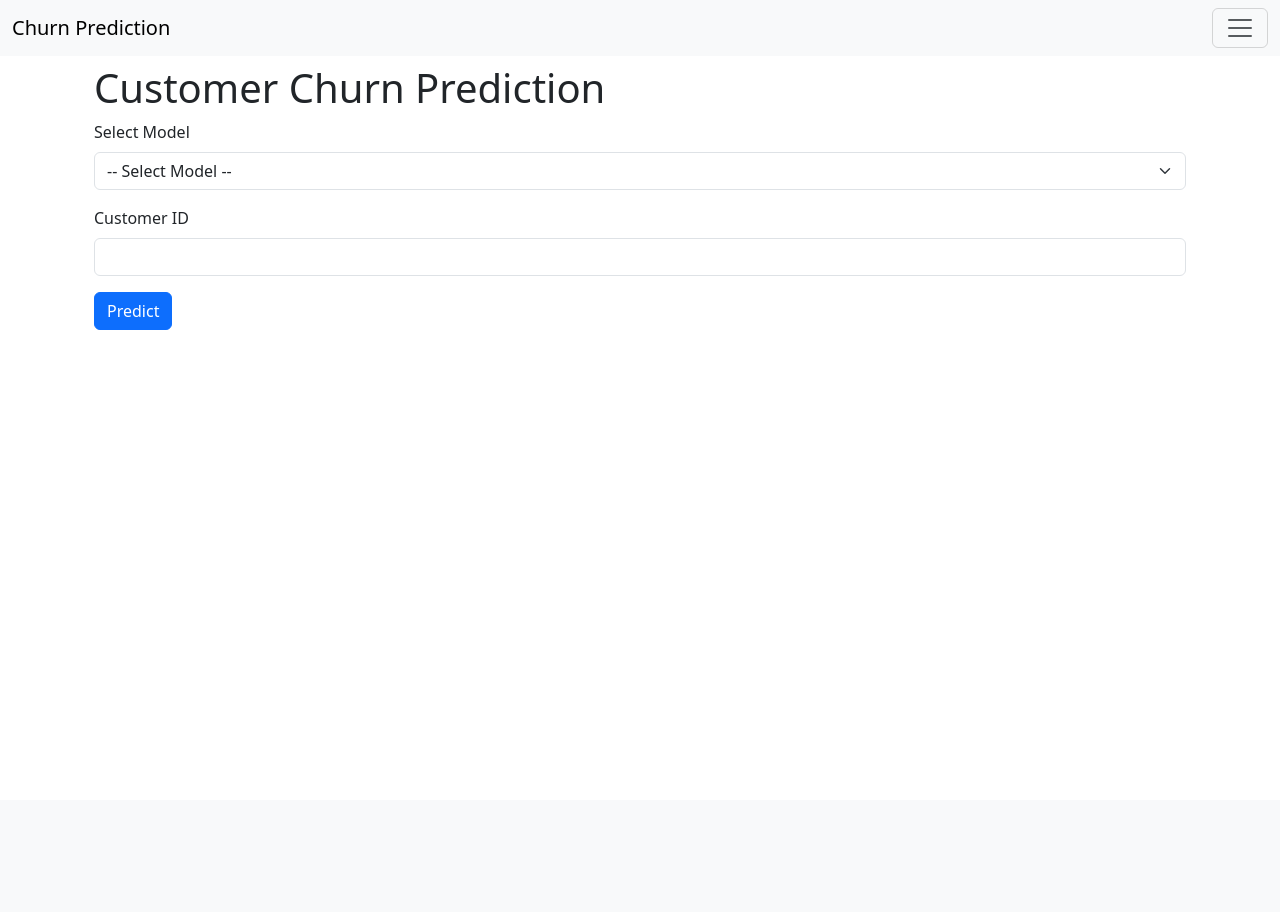
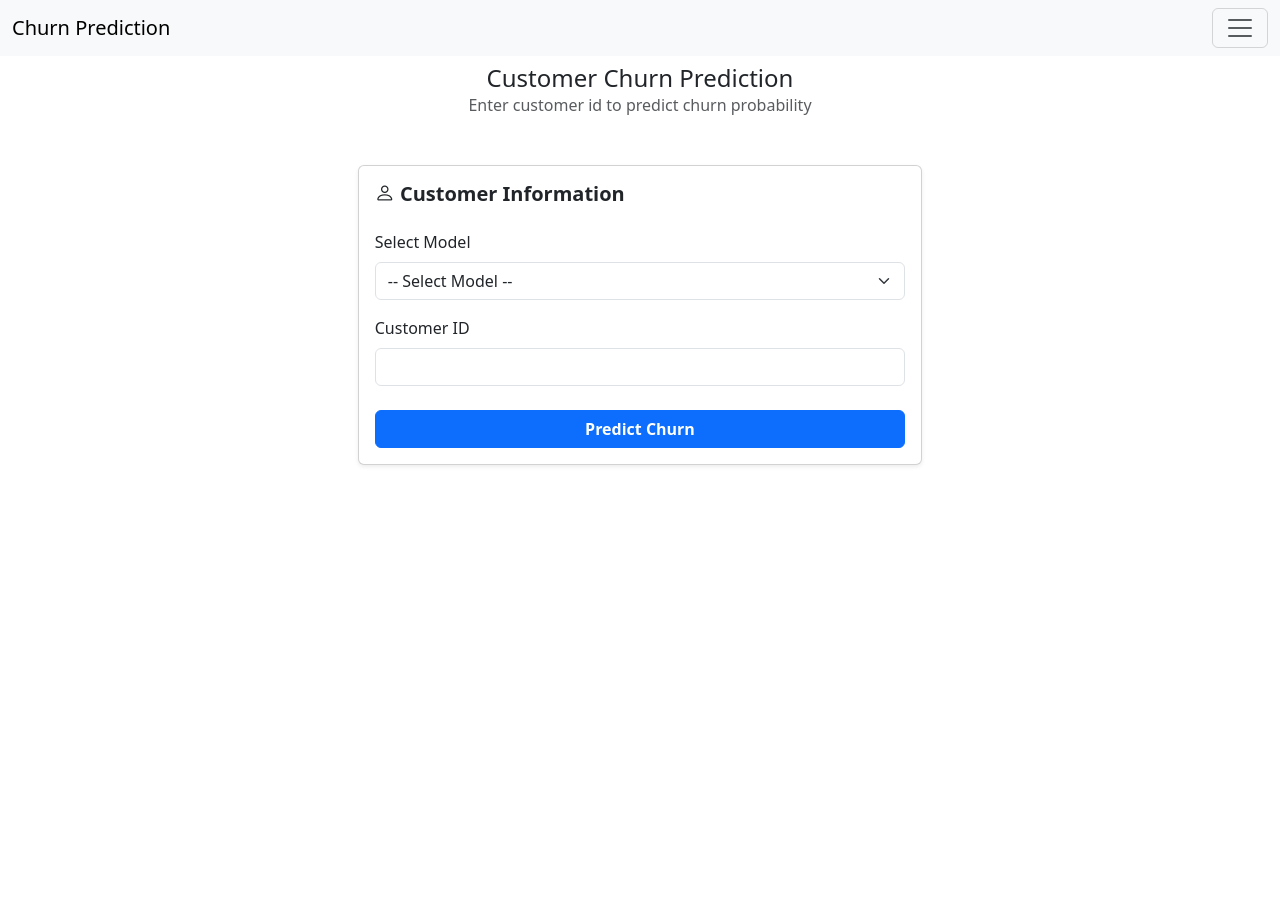
Before and after one commit to vincentalexx/GUI-Churn, a Django app: page /existing_data/ in a window 1280 px wide. Before the commit the page ends 330 px from the top, so only its background shows below. Run offline with Django 5.2, Linux system fonts and the light colour scheme; parts of the project's set-up code (start-up, migrations or seed data) failed here and were passed over.

Commit message:
predict existing customer data layout

```diff
--- a/main/templates/existing_data.html
+++ b/main/templates/existing_data.html
@@ -1,8 +1,24 @@
 {% extends "base.html" %}
 
 {% block content %}
-<div class="container">
-    <h1>Customer Churn Prediction</h1>
+<div class="container {% if not result %}d-flex justify-content-center min-vh-100{% endif %}">
+    <div class="row justify-content-center">
+        <div class="col-lg-10">
+            <div class="row g-4 g-md-5">
+                <div class="text-center">
+                    <h4 class="card-title">Customer Churn Prediction</h4>
+                    <p class="text-muted mb-0">Enter customer id to predict churn probability</p>
+                </div>
+
+                <!-- Form Input -->
+                <div class="{% if result %}col-md-6{% endif %}">
+                    <div class="card shadow-sm">
+                        <div class="card-body">
+                            <h4 class="card-title fs-5 fw-semibold mb-4">
+                                <i class="bi bi-person"></i>
+                                Customer Information
+                              </h4>
+
 
                             <form action="" method="POST" enctype="multipart/form-data">
                                 {% csrf_token %}
@@ -24,19 +40,70 @@
 
                                 <div class="mb-3">
                                     <label for="customer_id" class="form-label">Customer ID</label>
-            <input type="text" class="form-control" id="customer_id" name="customer_id" required>
+                                    <input type="number" class="form-control" id="customer_id" name="customer_id" required>
                                 </div>
-        <button type="submit" class="btn btn-primary">Predict</button>
 
-        {% if selected_model %}
                                 <div class="mt-4">
-                <h5>Prediction Result</h5>
-                <p>Model: {{ selected_model }}</p>
-                <p>Predict: {{ result }}</p>
-                <p>Probability: {{ probability }}</p>
+                                    <button type="submit" class="btn btn-primary w-100 fw-semibold">Predict Churn</button>
+                                </div>
+                            </form>
+
+                            {% if result %}
+
+                            {% endif %}
 
                         </div>
+                    </div>
+                </div>
+
+                <!-- Prediction Result -->
+                {% if result %}
+                <div class="col-md-6">
+                    <div class="card shadow-sm h-100">
+                        <div class="card-body">
+
+                            <h5 class="card-title mb-4"><i class="bi bi-graph-up-arrow me-2"></i>Prediction Result</h5>
+
+                            {% if predict == 'Churn' %}
+                                <div class="text-center mb-3">
+                                    <h2 class="text-danger fw-bold">{{ probability }}%</h2>
+                                    <span class="badge bg-warning text-dark">
+                                        <i class="bi bi-exclamation-triangle me-1"></i>{{ result }}
+                                    </span>
+                                </div>
+                            {% else %}
+                                <div class="text-center mb-3">
+                                    <h2 class="text-success fw-bold">{{ probability }}%</h2>
+                                    <span class="badge bg-success">
+                                        <i class="bi bi-check-circle me-1"></i>{{ result }}
+                                    </span>
+                                </div>
                             {% endif %}
-    </form>
+
+                            <div class="mb-3">
+                                <h6>Summary</h6>
+                                <p class="text-muted">
+                                    Model Used: <strong>{{ selected_model }}</strong>
+                                    <br />
+                                    This customer has a <strong>{{ probability }}%</strong> probability of churning.
+                                </p>
+                            </div>
+
+                            <div>
+                                <h6>Recommended Actions</h6>
+                                <ul class="list-unstyled ms-2">
+                                    {% for action in result.recommendations %}
+                                        <li>• {{ action }}</li>
+                                    {% endfor %}
+                                </ul>
+                            </div>
+                        </div>
+                    </div>
+                </div>
+                {% endif %}
+
+            </div>
+        </div>
+    </div>
 </div>
 {% endblock %}
```
Lines whose indentation alone changed are shown as unchanged.
